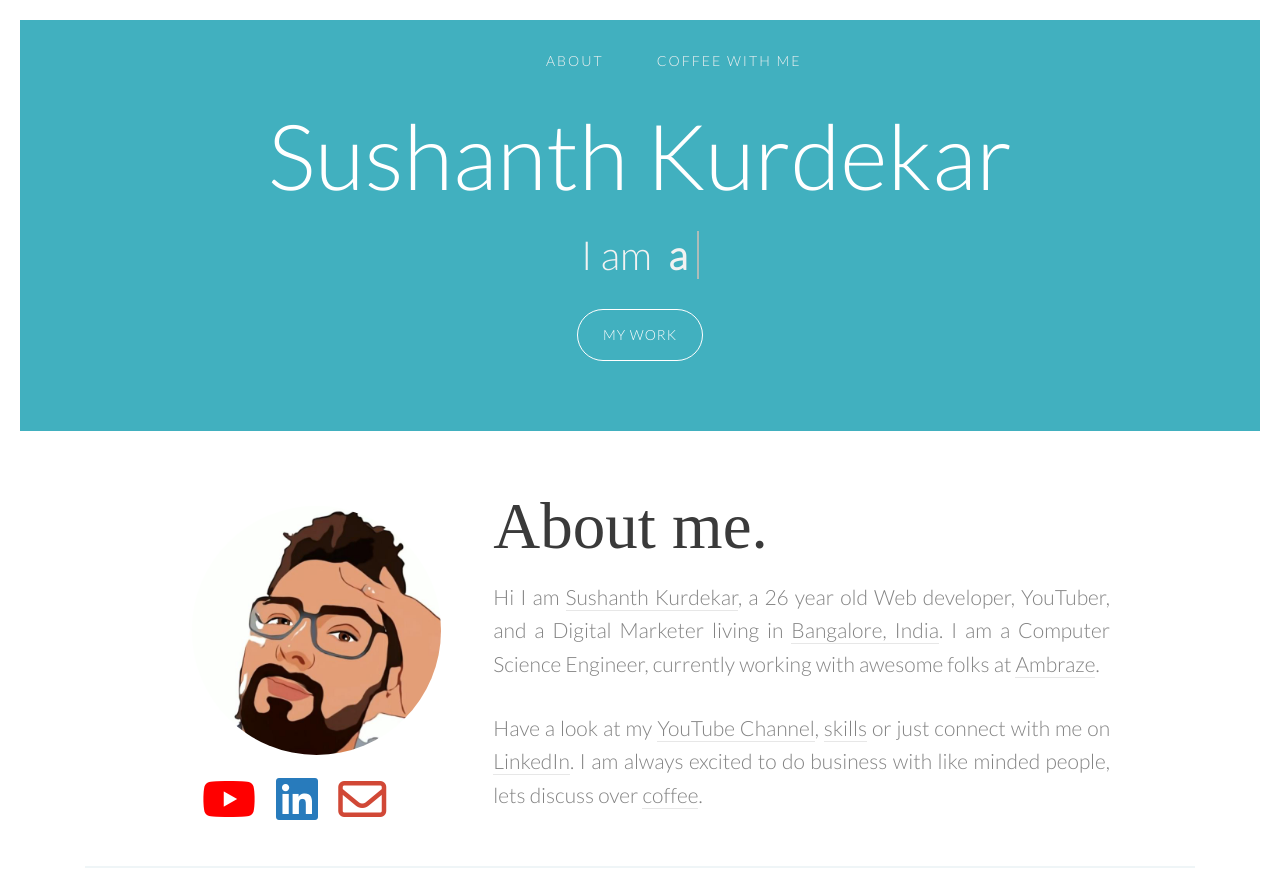
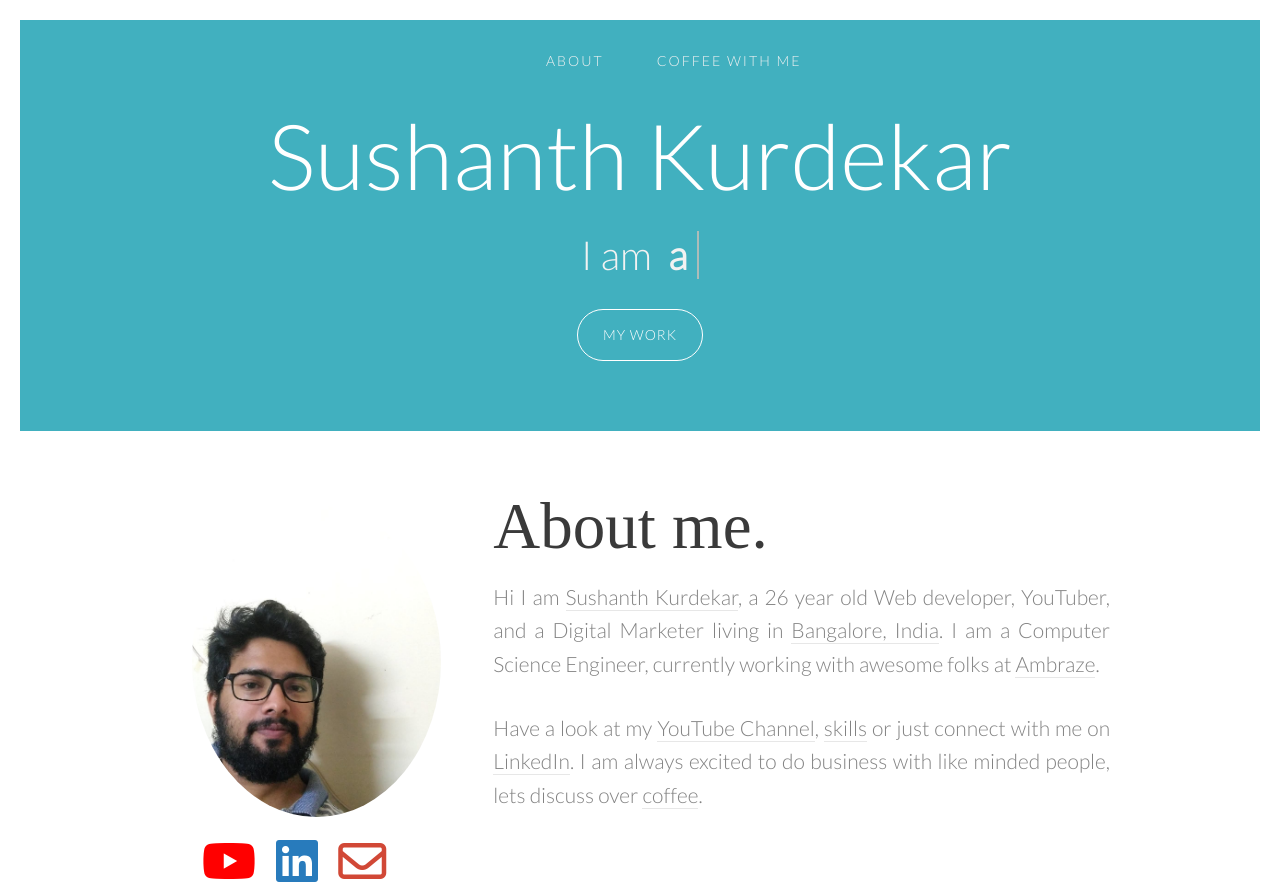
Before and after one commit to iamsushanth/iamsushanth1.github.io, a plain HTML site: page index.html in a window 1280 px wide. Shown: the top 889 px of the page. Drawn offline with nearby package versions, Linux system fonts and the light colour scheme.

Commit message:
Update index.html

```diff
--- a/index.html
+++ b/index.html
@@ -126,7 +126,7 @@ SSSssshhhhh!! The code starts below -->
     <div class="row">
       <div class="large-12 medium-12 columns">
         <div class="large-4 medium-4 columns">
-          <img class="logo" src="img/pic.jpeg">
+          <img class="logo" src="img/pic1.jpg">
           <div class="medium-10 columns">
             <ul class="tools">
               <li><a href="https://youtube.com/logicalbee" target="_blank"><i class="fa fa-youtube-play"></i></a></li>
```
